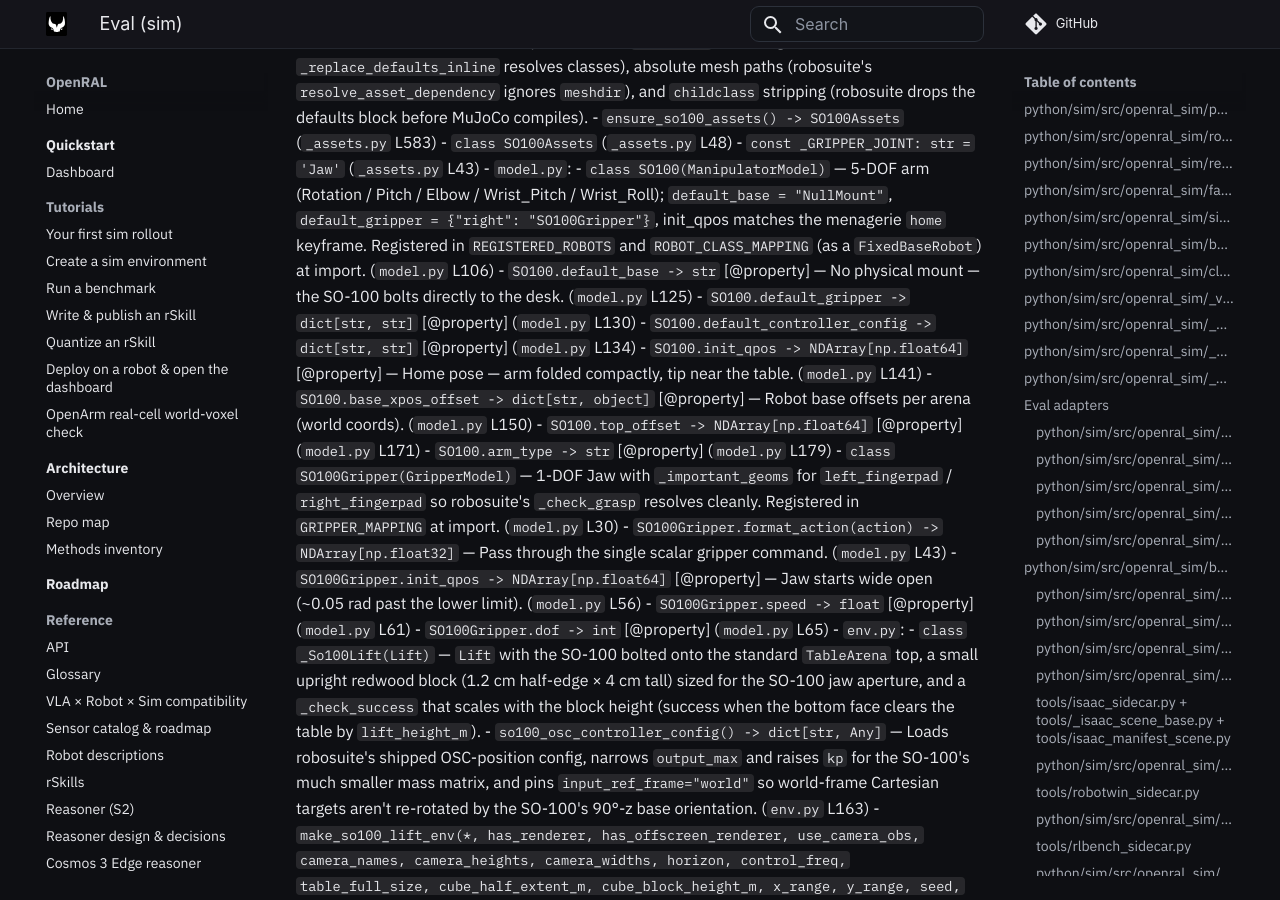
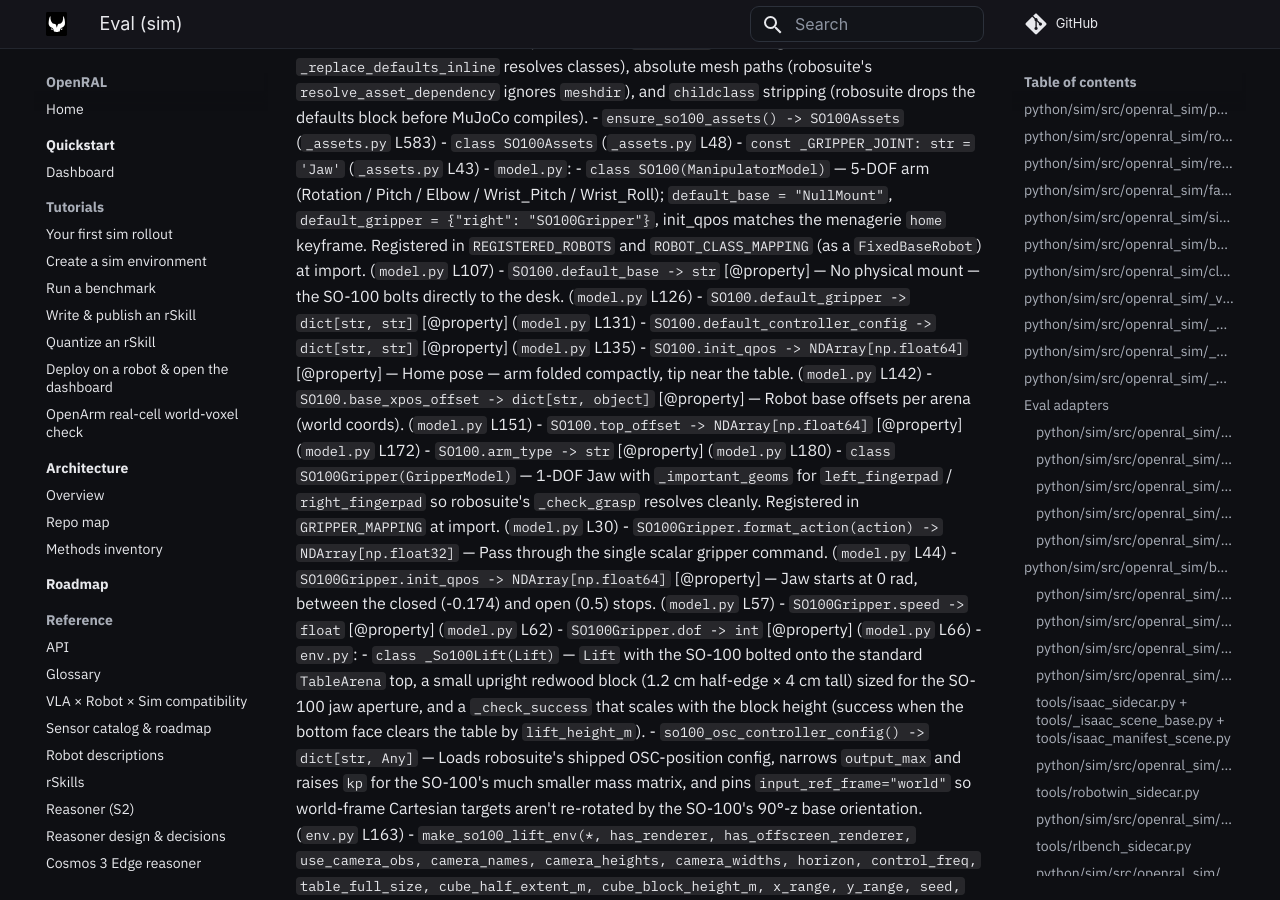
Before and after one commit to OpenRAL/openral, an MkDocs documentation site: the page built from docs/methods/07-eval-sim.md, in a window 1280 px wide and 900 px high, scrolled down 37235 px. Built offline with MkDocs 1.6.1 and Material for MkDocs 9.7.7, drawn with Linux system fonts in a browser that asks for light colours; comment, search, counter and statistics services are not loaded.

Commit message:
fix(sim): correct the SO100Gripper jaw sign convention in its docstrings
The class docstring said a positive gripper command closes the jaw and
init_qpos claimed the jaw starts wide open. Measured in robosuite 1.5.2:
+1 drives the Jaw to its 0.5 rad open stop, -1 toward the -0.174 rad
closed stop, and init_qpos (0 rad) sits between the two.

Co-Authored-By: Claude Opus 5.5 <noreply@anthropic.com>
Signed-off-by: Adrian <adrianllopart@gmail.com>

```diff
--- a/docs/methods/07-eval-sim.md
+++ b/docs/methods/07-eval-sim.md
@@ -532,19 +532,19 @@ _robosuite integration for the Hugging Face SO-100 follower. Not a `SCENES.regis
   - `class SO100Assets` (`_assets.py` L48)
   - `const _GRIPPER_JOINT: str = 'Jaw'` (`_assets.py` L43)
 - `model.py`:
-  - `class SO100(ManipulatorModel)` — 5-DOF arm (Rotation / Pitch / Elbow / Wrist_Pitch / Wrist_Roll); `default_base = "NullMount"`, `default_gripper = {"right": "SO100Gripper"}`, init_qpos matches the menagerie `home` keyframe. Registered in `REGISTERED_ROBOTS` and `ROBOT_CLASS_MAPPING` (as a `FixedBaseRobot`) at import. (`model.py` L106)
-    - `SO100.default_base -> str` [@property] — No physical mount — the SO-100 bolts directly to the desk. (`model.py` L125)
-    - `SO100.default_gripper -> dict[str, str]` [@property] (`model.py` L130)
-    - `SO100.default_controller_config -> dict[str, str]` [@property] (`model.py` L134)
-    - `SO100.init_qpos -> NDArray[np.float64]` [@property] — Home pose — arm folded compactly, tip near the table. (`model.py` L141)
-    - `SO100.base_xpos_offset -> dict[str, object]` [@property] — Robot base offsets per arena (world coords). (`model.py` L150)
-    - `SO100.top_offset -> NDArray[np.float64]` [@property] (`model.py` L171)
-    - `SO100.arm_type -> str` [@property] (`model.py` L179)
+  - `class SO100(ManipulatorModel)` — 5-DOF arm (Rotation / Pitch / Elbow / Wrist_Pitch / Wrist_Roll); `default_base = "NullMount"`, `default_gripper = {"right": "SO100Gripper"}`, init_qpos matches the menagerie `home` keyframe. Registered in `REGISTERED_ROBOTS` and `ROBOT_CLASS_MAPPING` (as a `FixedBaseRobot`) at import. (`model.py` L107)
+    - `SO100.default_base -> str` [@property] — No physical mount — the SO-100 bolts directly to the desk. (`model.py` L126)
+    - `SO100.default_gripper -> dict[str, str]` [@property] (`model.py` L131)
+    - `SO100.default_controller_config -> dict[str, str]` [@property] (`model.py` L135)
+    - `SO100.init_qpos -> NDArray[np.float64]` [@property] — Home pose — arm folded compactly, tip near the table. (`model.py` L142)
+    - `SO100.base_xpos_offset -> dict[str, object]` [@property] — Robot base offsets per arena (world coords). (`model.py` L151)
+    - `SO100.top_offset -> NDArray[np.float64]` [@property] (`model.py` L172)
+    - `SO100.arm_type -> str` [@property] (`model.py` L180)
   - `class SO100Gripper(GripperModel)` — 1-DOF Jaw with `_important_geoms` for `left_fingerpad` / `right_fingerpad` so robosuite's `_check_grasp` resolves cleanly. Registered in `GRIPPER_MAPPING` at import. (`model.py` L30)
-    - `SO100Gripper.format_action(action) -> NDArray[np.float32]` — Pass through the single scalar gripper command. (`model.py` L43)
-    - `SO100Gripper.init_qpos -> NDArray[np.float64]` [@property] — Jaw starts wide open (~0.05 rad past the lower limit). (`model.py` L56)
-    - `SO100Gripper.speed -> float` [@property] (`model.py` L61)
-    - `SO100Gripper.dof -> int` [@property] (`model.py` L65)
+    - `SO100Gripper.format_action(action) -> NDArray[np.float32]` — Pass through the single scalar gripper command. (`model.py` L44)
+    - `SO100Gripper.init_qpos -> NDArray[np.float64]` [@property] — Jaw starts at 0 rad, between the closed (-0.174) and open (0.5) stops. (`model.py` L57)
+    - `SO100Gripper.speed -> float` [@property] (`model.py` L62)
+    - `SO100Gripper.dof -> int` [@property] (`model.py` L66)
 - `env.py`:
   - `class _So100Lift(Lift)` — `Lift` with the SO-100 bolted onto the standard `TableArena` top, a small upright redwood block (1.2 cm half-edge × 4 cm tall) sized for the SO-100 jaw aperture, and a `_check_success` that scales with the block height (success when the bottom face clears the table by `lift_height_m`).
   - `so100_osc_controller_config() -> dict[str, Any]` — Loads robosuite's shipped OSC-position config, narrows `output_max` and raises `kp` for the SO-100's much smaller mass matrix, and pins `input_ref_frame="world"` so world-frame Cartesian targets aren't re-rotated by the SO-100's 90°-z base orientation. (`env.py` L163)
```
Also changed, not shown: 1 other file.
